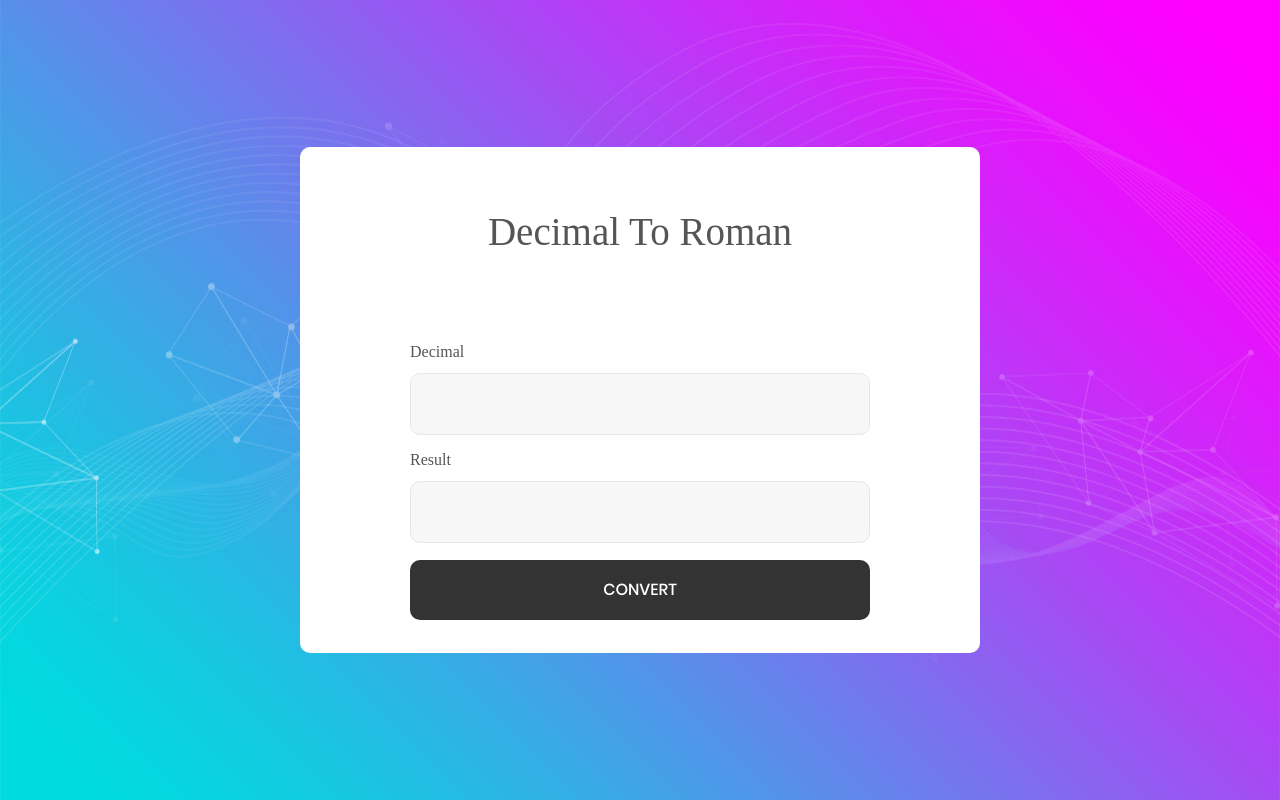
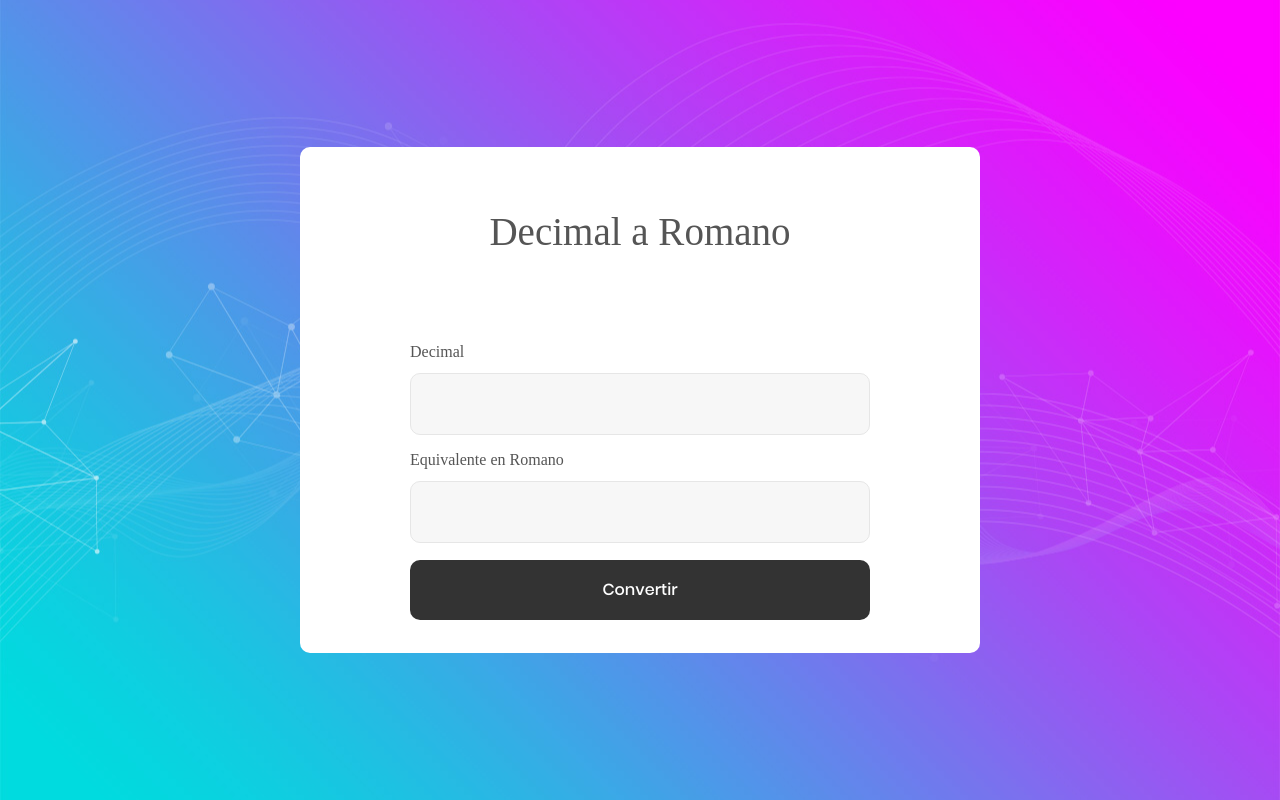
Before and after one commit to endagafi/tp1-compiladores, a plain HTML site: page index.html in a window 1280 px wide. Drawn offline with Linux system fonts and the light colour scheme; a web font is replaced by a local one.

Commit message:
Se traducen algunos nombres

```diff
--- a/index.html
+++ b/index.html
@@ -34,7 +34,7 @@
 			<div class="wrap-login100 p-l-110 p-r-110 p-t-62 p-b-33">
 				<form class="login100-form validate-form flex-sb flex-w">
 					<span class="login100-form-title p-b-53">
-						Decimal To Roman
+						Decimal a Romano
 					</span>
 
 					<div class="p-t-31 p-b-9">
@@ -49,7 +49,7 @@
 
 					<div class="p-t-13 p-b-9">
 						<span class="txt1">
-							Result
+							Equivalente en Romano
 						</span>
 					</div>
 					<div class="wrap-input100 ">
@@ -59,7 +59,7 @@
 
 					<div class="container-login100-form-btn m-t-17">
 						<button class="login100-form-btn">
-							CONVERT
+							Convertir
 						</button>
 					</div>
 				</form>
```
